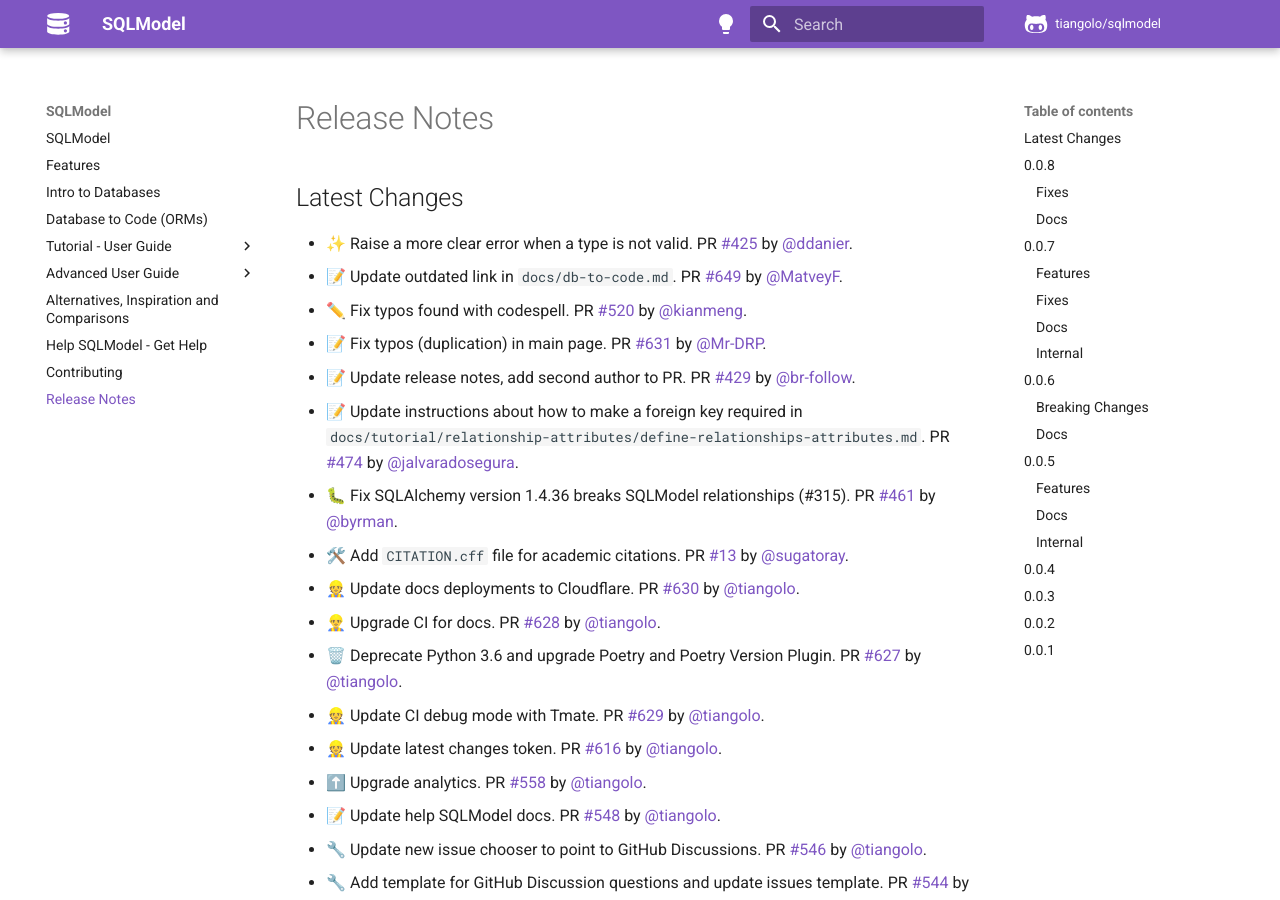
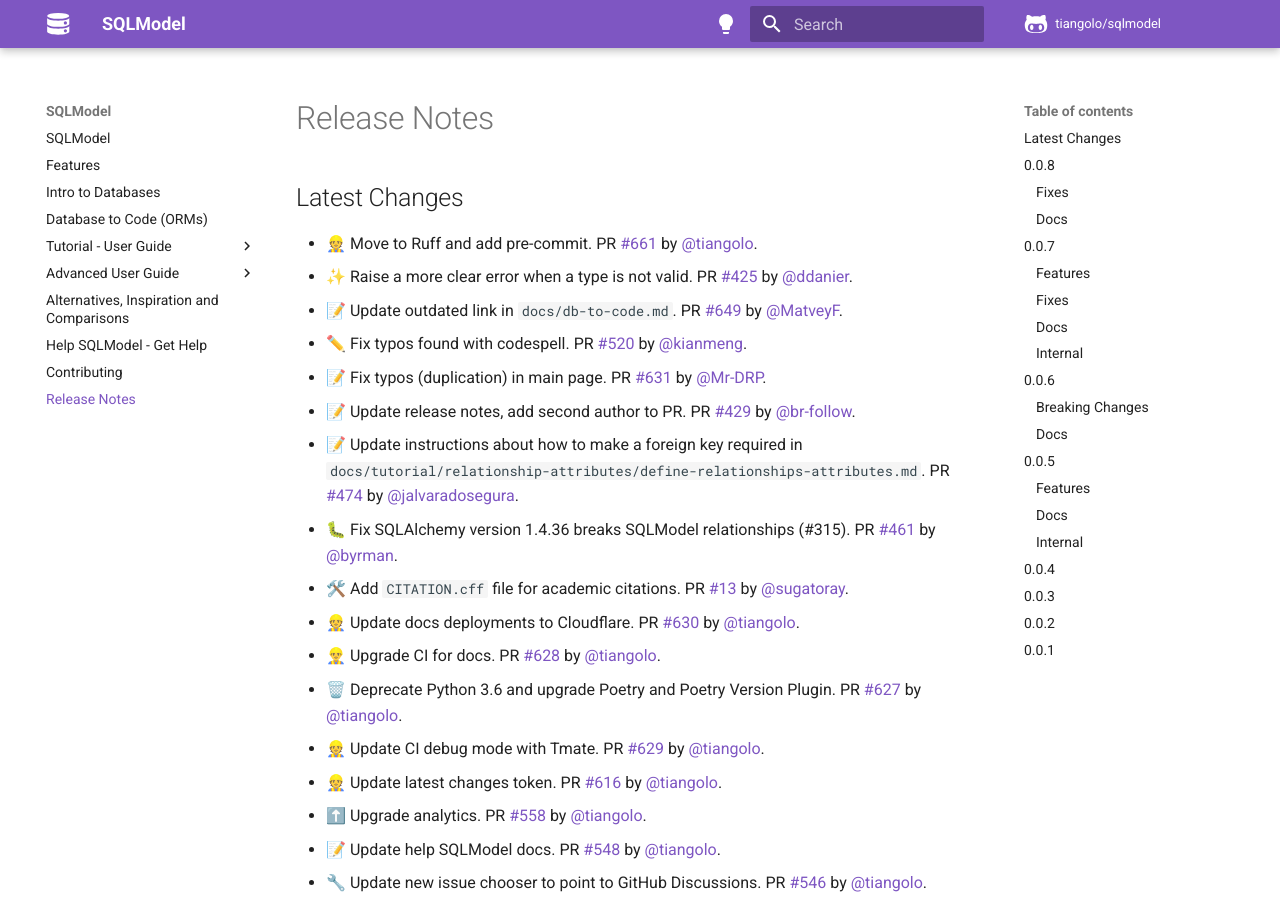
Before and after one commit to upmorpheus/Laravel-perfect, an MkDocs documentation site: the page built from docs/release-notes.md, in a window 1280 px wide and 900 px high. Built offline with MkDocs 1.6.1 and Material for MkDocs 9.7.7, drawn with Linux system fonts in a browser that asks for light colours; comment, search, counter and statistics services are not loaded.

Commit message:
📝 Update release notes

```diff
--- a/docs/release-notes.md
+++ b/docs/release-notes.md
@@ -2,6 +2,7 @@
 
 ## Latest Changes
 
+* 👷 Move to Ruff and add pre-commit. PR [#661](https://github.com/tiangolo/sqlmodel/pull/661) by [@tiangolo](https://github.com/tiangolo).
 * ✨ Raise a more clear error when a type is not valid. PR [#425](https://github.com/tiangolo/sqlmodel/pull/425) by [@ddanier](https://github.com/ddanier).
 * 📝 Update outdated link in `docs/db-to-code.md`. PR [#649](https://github.com/tiangolo/sqlmodel/pull/649) by [@MatveyF](https://github.com/MatveyF).
 * ✏️ Fix typos found with codespell. PR [#520](https://github.com/tiangolo/sqlmodel/pull/520) by [@kianmeng](https://github.com/kianmeng).
```
